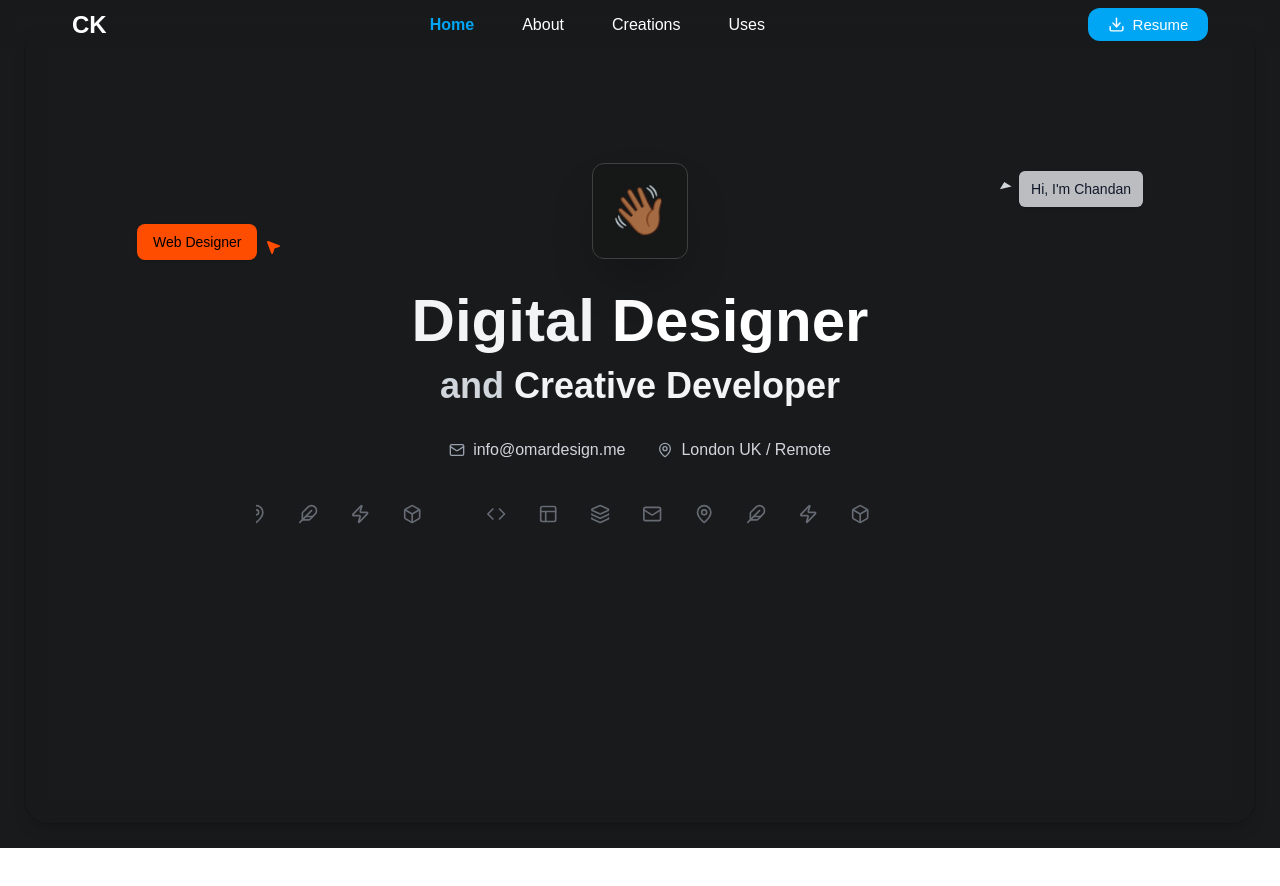
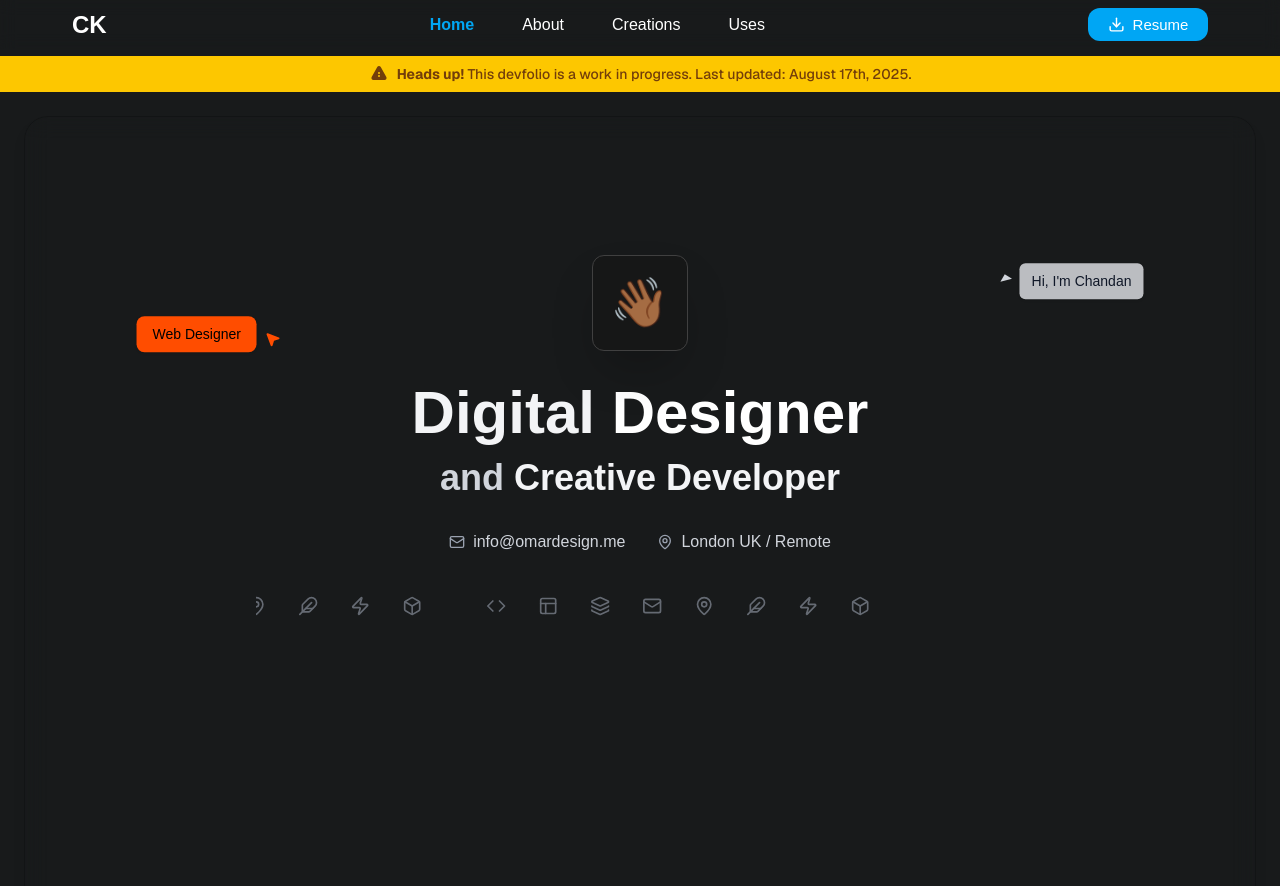
Before and after one commit to 01chandan/showcase-x, a Next.js app: page /home in a window 1280 px wide. Shown: the top 886 px of the page. Before the commit the page ends 848 px from the top, so only its background shows below. Built offline with nearby package versions, Linux system fonts and the light colour scheme.

Commit message:
Creating Alert Banner Temp

```diff
--- a/src/app/home/page.tsx
+++ b/src/app/home/page.tsx
@@ -14,7 +14,7 @@ import {
   Zap,
 } from "lucide-react";
 import { motion, useScroll, useTransform } from "framer-motion";
-
+import Notification from "@/components/nav/notification"
 const Home: NextPage = () => {
   const containerRef = useRef<HTMLDivElement | null>(null);
 
@@ -54,7 +54,7 @@ const Home: NextPage = () => {
         <title>Chandan — Portfolio Hero</title>
         <meta name="viewport" content="width=device-width, initial-scale=1" />
       </Head>
-
+      <Notification />
       <main className=" bg-[#181A1B] flex items-center justify-center p-6">
         <div
           ref={containerRef}
--- /dev/null
+++ b/src/components/nav/notification.tsx
@@ -0,0 +1,59 @@
+"use client"
+import React from 'react';
+
+interface WIPBannerProps {
+    lastUpdated: string;
+}
+const WIPBanner: React.FC<WIPBannerProps> = ({ lastUpdated }) => {
+    return (
+        <div className="bg-yellow-400 text-yellow-900 text-center p-2 text-sm font-medium w-full">
+            <div className="container mx-auto flex items-center justify-center space-x-2">
+                {/* Simple caution icon using SVG */}
+                <svg
+                    xmlns="http://www.w3.org/2000/svg"
+                    className="h-5 w-5 flex-shrink-0"
+                    viewBox="0 0 20 20"
+                    fill="currentColor"
+                >
+                    <path
+                        fillRule="evenodd"
+                        d="M8.257 3.099c.765-1.36 2.722-1.36 3.486 0l5.58 9.92c.75 1.334-.21 3.03-1.742 3.03H4.42c-1.532 0-2.492-1.696-1.742-3.03l5.58-9.92zM10 13a1 1 0 110-2 1 1 0 010 2zm-1-4a1 1 0 011-1h.01a1 1 0 110 2H10a1 1 0 01-1-1z"
+                        clipRule="evenodd"
+                    />
+                </svg>
+                <span>
+                    <strong>Heads up!</strong> This devfolio is a work in progress. Last updated: {lastUpdated}.
+                </span>
+            </div>
+        </div>
+    );
+};
+
+// --- How to use it in your page (e.g., pages/index.tsx) ---
+
+// 1. Import the component
+// import WIPBanner from '../components/WIPBanner';
+
+// 2. Add it to your page's layout
+const HomePage: React.FC = () => {
+    return (
+        <div>
+            {/* Place the banner at the top of your page layout */}
+            <WIPBanner lastUpdated="August 25th, 2025" />
+
+            {/* The rest of your page content */}
+            <main className="p-8">
+                <h1 className="text-4xl font-bold">My Awesome Devfolio</h1>
+                <p className="mt-4">Welcome to my portfolio. More content coming soon!</p>
+            </main>
+        </div>
+    );
+};
+
+export default function App() {
+    return (
+        <div className="bg-[#181A1B] font-sans pt-14">
+            <WIPBanner lastUpdated="August 17th, 2025" />
+        </div>
+    )
+}
--- a/src/pages/home/notification.tsx
+++ /dev/null
@@ -1,30 +0,0 @@
-"use client";
-import { useState } from "react";
-import { AlertTriangle, X } from 'lucide-react';
-const NotificationBar = () => {
-  const [isVisible, setIsVisible] = useState(true);
-
-  if (!isVisible) return null;
-
-  return (
-    <div className="relative bg-gradient-to-r from-amber-500 to-orange-600 text-white py-3 px-4 sm:px-6 lg:px-8 text-center text-sm font-medium">
-      <div className="flex items-center justify-center gap-2">
-        <AlertTriangle size={18} className="flex-shrink-0" />
-        <span>
-          <strong>Under Construction:</strong> This portfolio is a work in
-          progress until August 20th.
-        </span>
-      </div>
-      <button
-        onClick={() => setIsVisible(false)}
-        className="absolute top-1/2 right-4 -translate-y-1/2 text-white/70 hover:text-white transition-colors"
-        aria-label="Dismiss notification"
-      >
-        <X size={20} />
-      </button>
-    </div>
-  );
-};
-export default function Notify() {
-  <NotificationBar />;
-}
```
